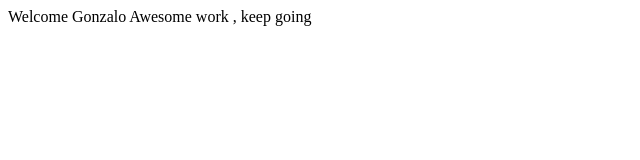
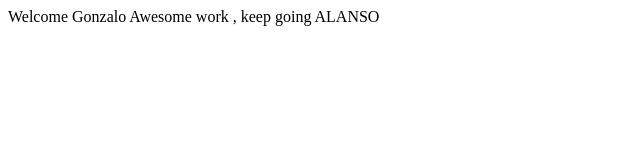
Before and after one commit to gtheonse/MOINIT, a plain HTML site: page index.html in a window 1280 px wide. Shown: the full height of the page, 0-640 px from the left. Drawn offline with Linux system fonts and the light colour scheme.

Commit message:
final commit @ 558PM

```diff
--- a/index.html
+++ b/index.html
@@ -2,6 +2,6 @@
 <head>Welcome Gonzalo </head>
 <body>
 
-Awesome work , keep going
+Awesome work , keep going ALANSO
 </body>
 </html>
```
Also changed, not shown: sample.txt.
